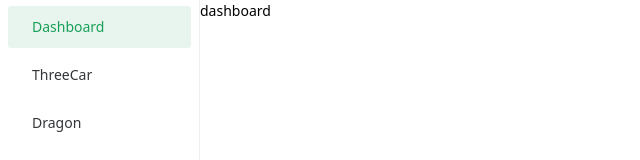
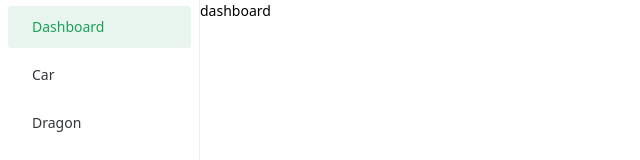
Before and after one commit to webwusen/exercise, a Vue app: page /dashboard in a window 1280 px wide. Shown: the top 160 px of the page, without its empty margins (0-640 px from the left). Built offline with nearby package versions, Linux system fonts and the light colour scheme.

Commit message:
修改car的文件名、组件名及路由

```diff
--- a/src/pages/threeCar/index.vue
+++ b/src/pages/three-car/index.vue
@@ -14,7 +14,7 @@
   import { OutlinePass } from 'three/examples/jsm/postprocessing/OutlinePass'
 
   export default defineComponent({
-    name: 'Three',
+    name: 'Car',
     setup() {
       interface NewObject3D extends THREE.Object3D {
         material?: THREE.Material
--- a/src/router/index.ts
+++ b/src/router/index.ts
@@ -18,11 +18,11 @@ export const routes: Array<RouteRecordRaw> = [
         }
       },
       {
-        path: '/threeCar',
-        name: 'ThreeCar',
-        component: () => import('@/pages/threeCar/index.vue'),
+        path: '/car',
+        name: 'Car',
+        component: () => import('@/pages/three-car/index.vue'),
         meta: {
-          key: '/threeCar'
+          key: '/car'
         }
       },
       {
```
